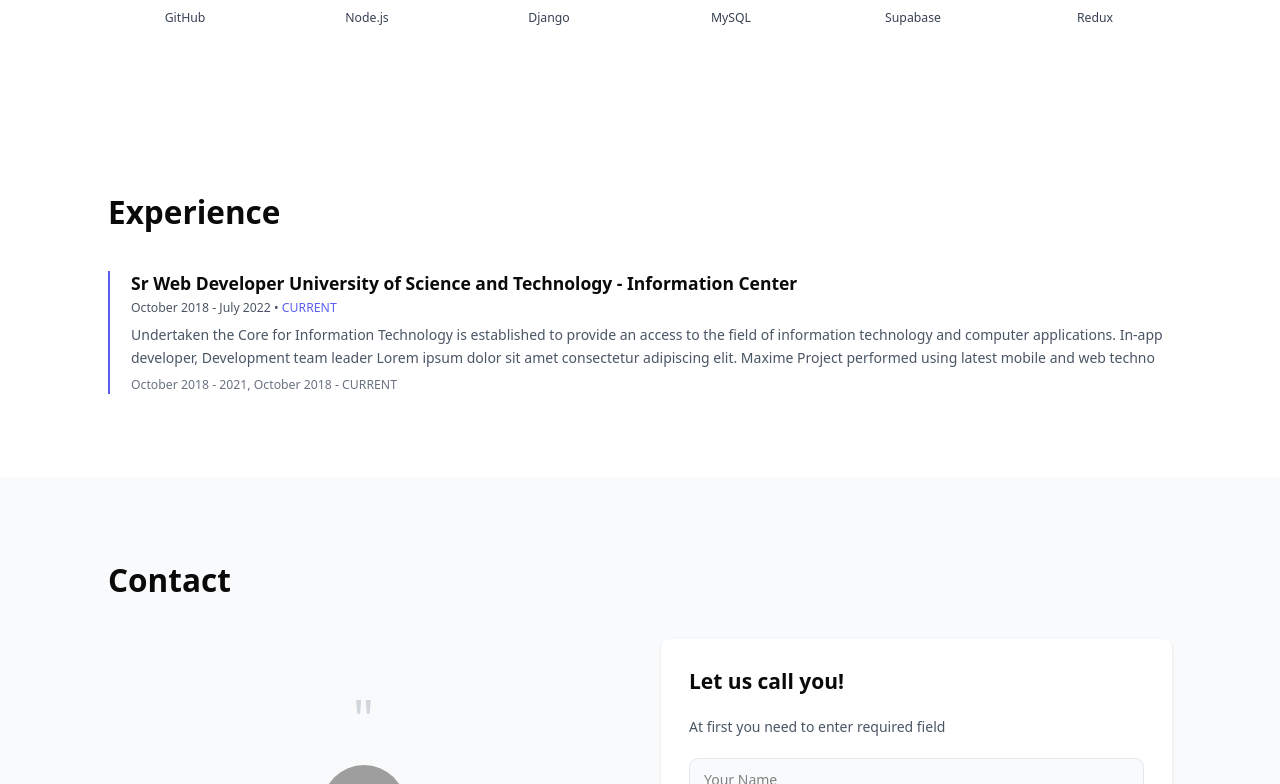
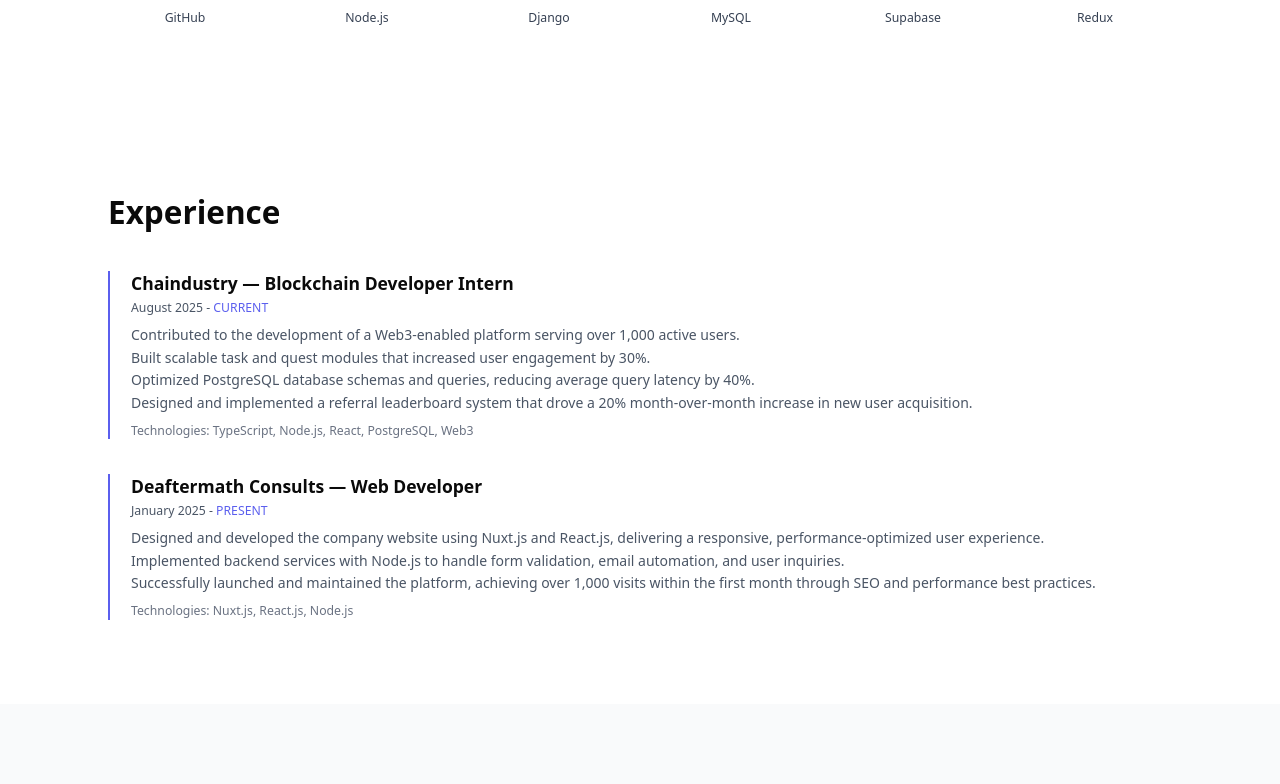
Before and after one commit to omofon/omofon-portfolio, a React (Vite) app: page / in a window 1280 px wide. Shown: the part 2596-3380 px from the top of the page. Built offline with nearby package versions, Linux system fonts and the light colour scheme; grey boxes are pictures that could not be loaded; the HTML template or start-up script is replaced by a standard one.

Commit message:
feat: Update Experience component

```diff
--- a/src/components/Experience.tsx
+++ b/src/components/Experience.tsx
@@ -1,7 +1,10 @@
 export function Experience() {
   return (
-    <section id="experience" className="py-16 md:py-24 bg-white dark:bg-gray-900">
-      <div className="max-w-7xl mx-auto px-4 sm:px-6 lg:px-8">
+    <section
+      id="experience"
+      className="py-16 md:py-24 bg-white dark:bg-gray-900"
+    >
+      <div className="max-w-7xl mx-auto px-4 sm:px-6 lg:px-8 space-y-10">
         <h2 className="text-3xl md:text-4xl font-bold mb-12">Experience</h2>
 
         <div className="space-y-8">
@@ -9,19 +12,56 @@ export function Experience() {
           <div className="border-l-2 border-primary pl-6">
             <div className="mb-2">
               <h3 className="text-xl font-semibold text-foreground">
-                Sr Web Developer University of Science and Technology - Information Center
+                Chaindustry — Blockchain Developer Intern
               </h3>
               <p className="text-sm text-gray-600 dark:text-gray-400 mt-1">
-                October 2018 - July 2022 • <span className="text-primary">CURRENT</span>
+                August 2025 - <span className="text-primary">CURRENT</span>
               </p>
             </div>
+
             <p className="text-gray-600 dark:text-gray-400 leading-relaxed">
-              Undertaken the Core for Information Technology is established to provide an access to the field of information technology and computer applications.
-              In-app developer, Development team leader Lorem ipsum dolor sit amet consectetur adipiscing elit. Maxime Project performed using latest mobile
-              and web techno
+              Contributed to the development of a Web3-enabled platform serving
+              over 1,000 active users. <br />
+              Built scalable task and quest modules that increased user
+              engagement by 30%. <br />
+              Optimized PostgreSQL database schemas and queries, reducing
+              average query latency by 40%. <br />
+              Designed and implemented a referral leaderboard system that drove
+              a 20% month-over-month increase in new user acquisition.
             </p>
+
             <p className="text-sm text-gray-500 dark:text-gray-500 mt-2">
-              October 2018 - 2021, October 2018 - CURRENT
+              Technologies: TypeScript, Node.js, React, PostgreSQL, Web3
+            </p>
+          </div>
+        </div>
+
+        <div className="space-y-8">
+          {/* Experience Item */}
+          <div className="border-l-2 border-primary pl-6">
+            <div className="mb-2">
+              <h3 className="text-xl font-semibold text-foreground">
+                Deaftermath Consults — Web Developer
+              </h3>
+              <p className="text-sm text-gray-600 dark:text-gray-400 mt-1">
+                January 2025 - <span className="text-primary">PRESENT</span>
+              </p>
+            </div>
+
+            <p className="text-gray-600 dark:text-gray-400 leading-relaxed">
+              Designed and developed the company website using Nuxt.js and
+              React.js, delivering a responsive, performance-optimized user
+              experience. <br />
+              Implemented backend services with Node.js to handle form
+              validation, email automation, and user inquiries.
+              <br />
+              Successfully launched and maintained the platform, achieving over
+              1,000 visits within the first month through SEO and performance
+              best practices.
+            </p>
+
+            <p className="text-sm text-gray-500 dark:text-gray-500 mt-2">
+              Technologies: Nuxt.js, React.js, Node.js
             </p>
           </div>
         </div>
```
